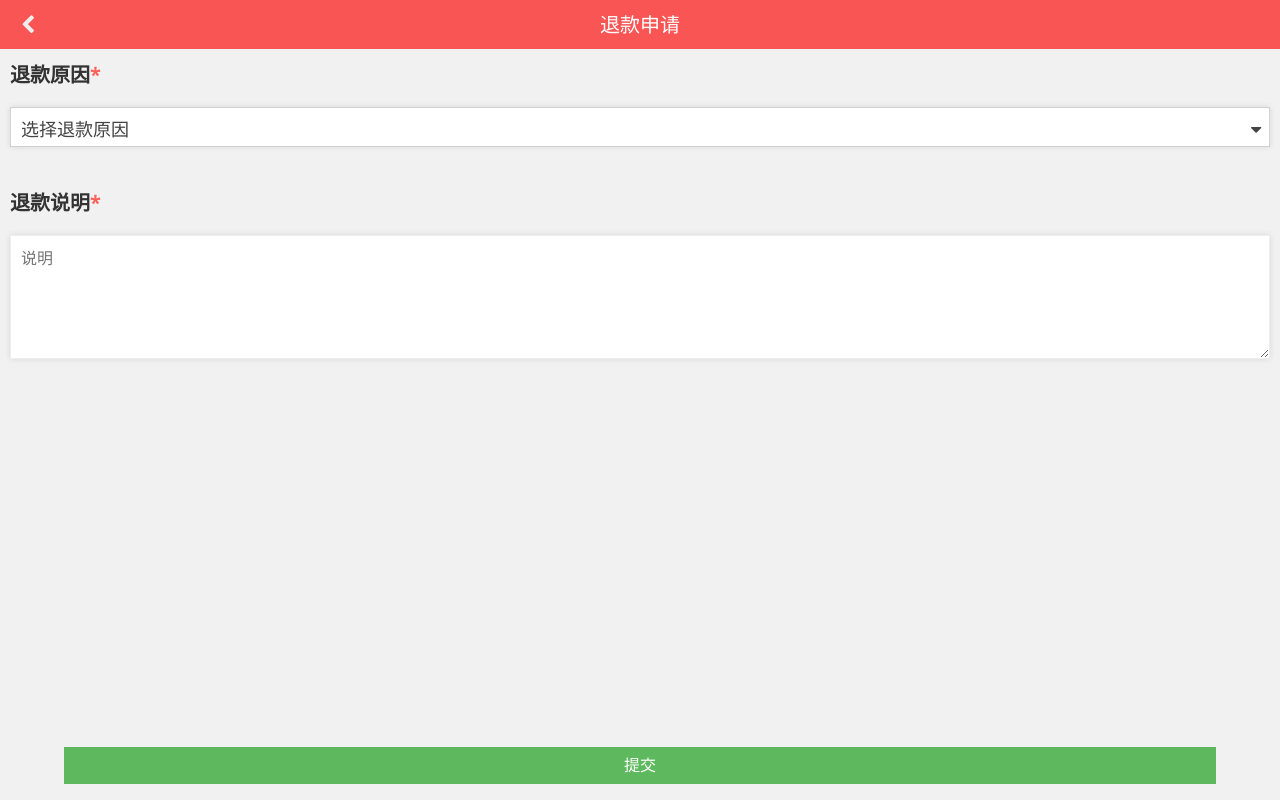
After one commit to kerenTeam/chef.zlzmm.com, a CodeIgniter app: page /database/index.php/home/refund in a window 1280 px wide. The commit adds this page. Run offline with CodeIgniter, Linux system fonts and the light colour scheme.

Commit message:
no message

```diff
--- a/wxchef/controllers/home.php
+++ b/wxchef/controllers/home.php
@@ -56,10 +56,10 @@ class home extends CI_Controller
 		}
 
 	}
-	//订单总评价
-	public function meituan(){
+	//退款申请页
+	public function refund(){
 
-		$this->load->view('meituan');
+		$this->load->view('refund');
 	}
 	//密码修改
 	public function pwdchange(){
--- a/wxchef/skin/css/app.css
+++ b/wxchef/skin/css/app.css
@@ -35,6 +35,18 @@ body {
     border-radius: 50%;
     "
 
+}
+
+.fixButton {
+    position: fixed;
+    bottom: 0;
+    width: 100%;
+    left: 0;
+}
+
+.fixButton button {
+    width: 90%;
+    margin: 0 5%;
 }
 
 .cmax {
--- /dev/null
+++ b/wxchef/views/refund.php
@@ -0,0 +1,66 @@
+<body>
+<style type="text/css" media="screen">
+  .am-selected{
+        width: 100%;
+    height: 4rem;
+    line-height: 4rem;
+    border: 1px solid rgb(210, 208, 208);
+    border-radius: 0;
+    box-shadow: 0px 0px 6px rgba(0,0,0,0.1);
+     margin: auto;
+  }
+textarea{
+  width: 100%;
+   box-shadow: 0px 0px 6px rgba(0,0,0,0.1);
+     margin: auto;
+     border-color:#eee;
+}
+.am-selected-btn{
+  background:none!important;
+  outline:none;
+}
+</style>
+  <!-- header -->
+  <header data-am-widget="header" class="am-header am-header-default topform">
+    <div class="am-header-left am-header-nav">
+      <a href="<?=site_url('home/index');?>" >
+        <i class="am-header-icon am-icon-chevron-left"></i>
+      </a>
+    </div>
+    <h1 class="am-header-title">
+    退款申请
+    </h1>
+  </header>
+   <div class="am-g am-padding-sm">
+
+<form action="" data-am-validator>
+ <h2 class="">退款原因<span class="red">*</span></h2>
+     <select name="test" class="am-text-center" placeholder="选择退款原因" data-am-selected="{btnWidth: '100%', btnSize: 'lg'}" required>
+     <option selected value=""></option>
+    <option value="a">不想买了</option>
+    <option value="b">买错了</option>
+    <option value="o">未按约定时间服务</option>
+    <option value="o">其他原因</option>
+  </select>
+
+  <h2 class="">退款说明<span class="red">*</span></h2>
+<textarea name="" class="am-padding-sm" placeholder="说明" rows="4"></textarea>
+  <p class="fixButton">
+    <button type="submit" class="am-btn am-btn-primary am-btn-success">提交</button>
+  </p>
+</form>
+   </div>
+</body>
+<script src="skin/js/jquery.min.js"></script>
+<script src="skin/js/amazeui.min.js"></script>
+<script>
+  $(function(){
+    $('form').on('submit',function(){
+       if($('select option:selected').val()==''){
+      alert('请选择退款原因')
+    }
+    })
+
+  })
+</script>
+</html>
```
